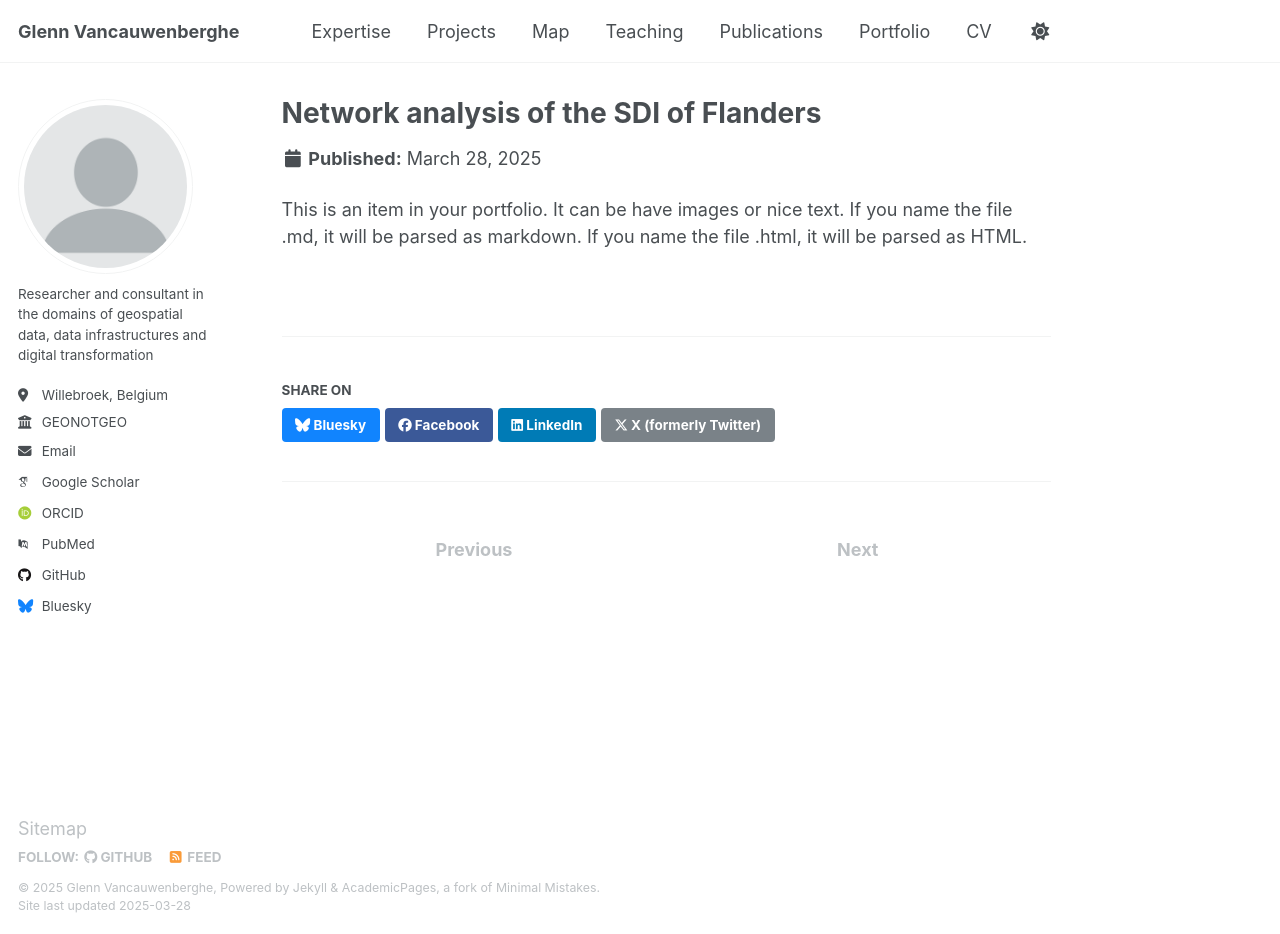
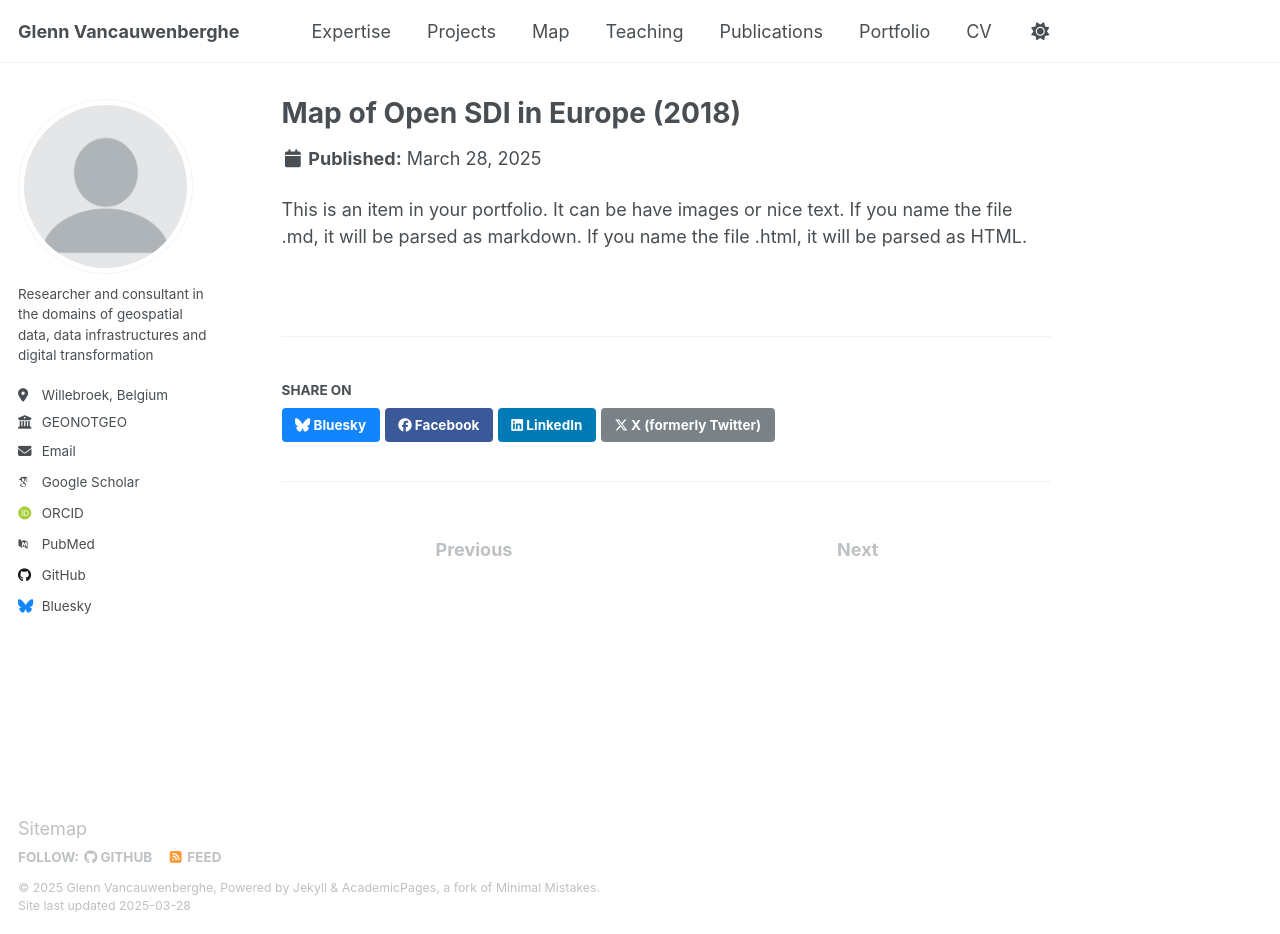
Before and after one commit to GVancauwenberghe/gvancauwenberghe.github.io, a Jekyll site: the page built from _portfolio/portfolio-5.md, in a window 1280 px wide and 934 px high. Built offline with Jekyll 4.4.1, drawn with Linux system fonts in a browser that asks for light colours; some web fonts are replaced.

Commit message:
Update portfolio-5.md

```diff
--- a/_portfolio/portfolio-5.md
+++ b/_portfolio/portfolio-5.md
@@ -1,6 +1,6 @@
 ---
-title: "Network analysis of the SDI of Flanders"
-excerpt: "Short of portfolio item number 1<br/><img src='/images/500x300.png'>"
+title: "Map of Open SDI in Europe (2018)"
+excerpt: "Short of portfolio item number 1<br/><img src='/images/opensdi.png'>"
 collection: portfolio
 ---
 
```
